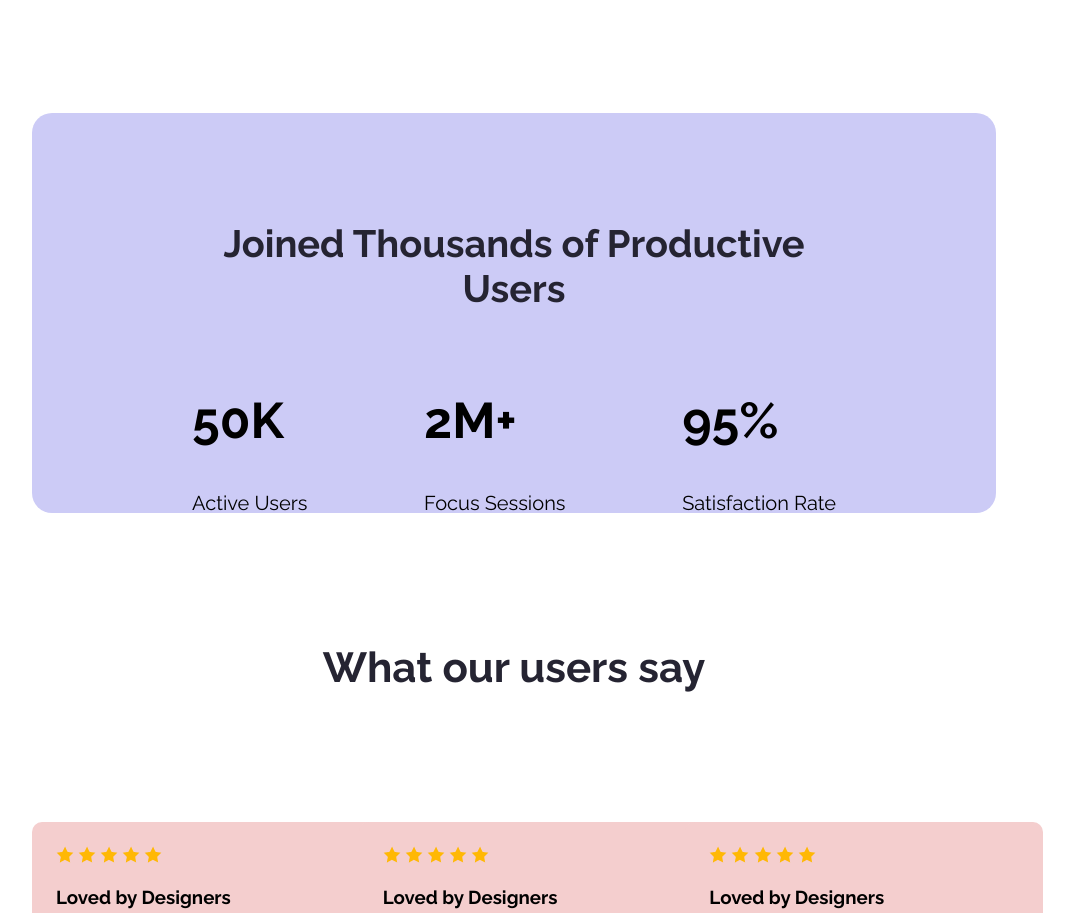
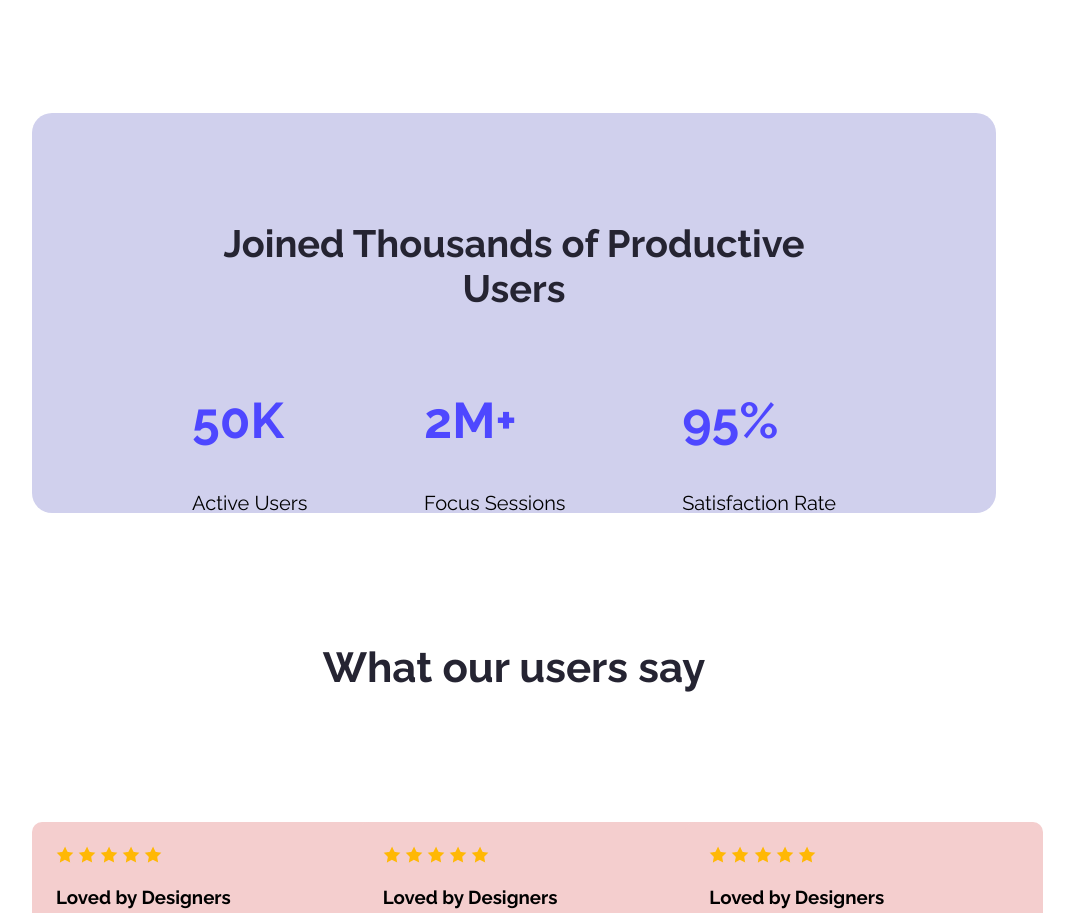
Before and after one commit to rakibman/frist-assignmant, a plain HTML site: page index.html in a window 1280 px wide. Shown: the part 1109-2022 px from the top of the page, without its empty margins (126-1200 px from the left). Drawn offline with Linux system fonts and the light colour scheme.

Commit message:
user amount text color

```diff
--- a/ass.css
+++ b/ass.css
@@ -114,7 +114,7 @@ nav ul li{
   max-width: 800px;
   height: 260px;
   margin: 10px 150px;
-  background-color: #cccbf6;
+  background-color: #d0d0ed;
   padding: 70px 160px;
   border-radius: 20px;
 }
@@ -130,7 +130,7 @@ nav ul li{
   text-align: center;
 }
 .user-amount{
-
+  color: #4E47FF;
   font-size: 50px;
   font-weight: bold;
 }
```
